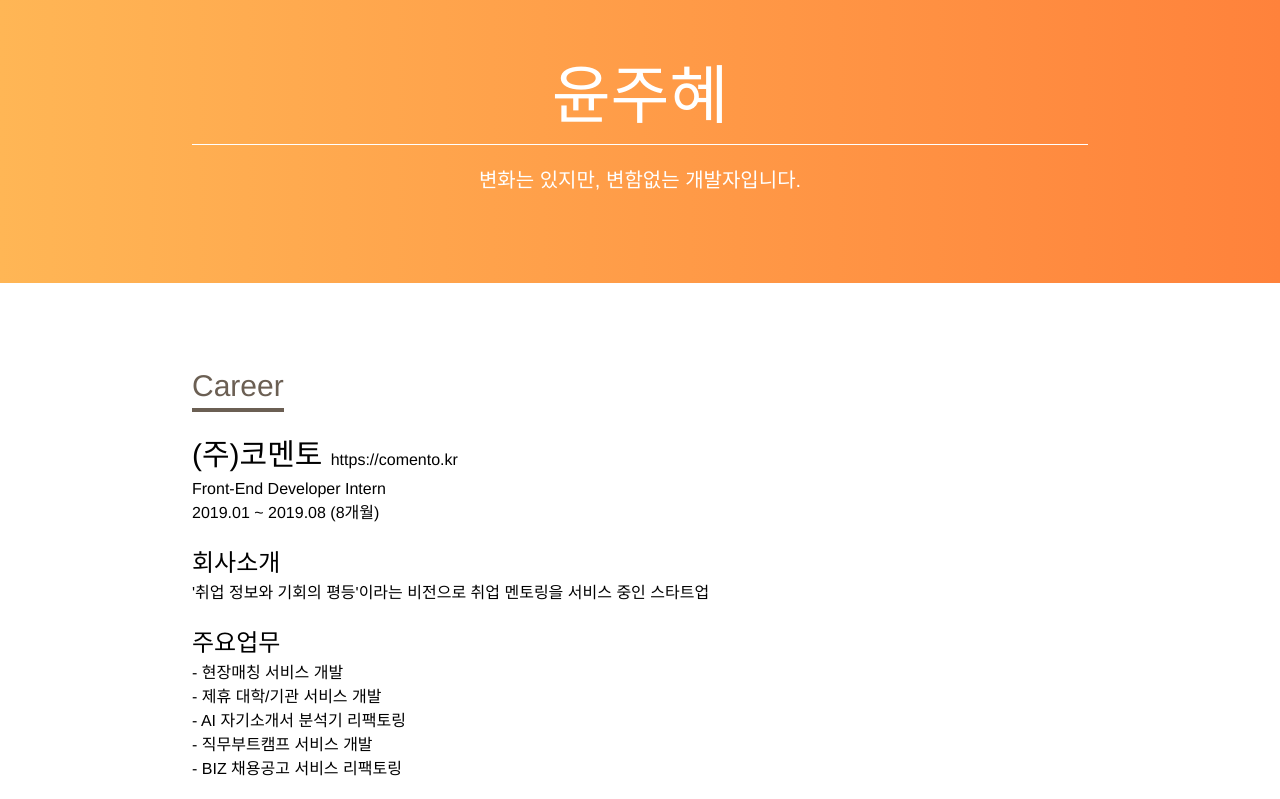
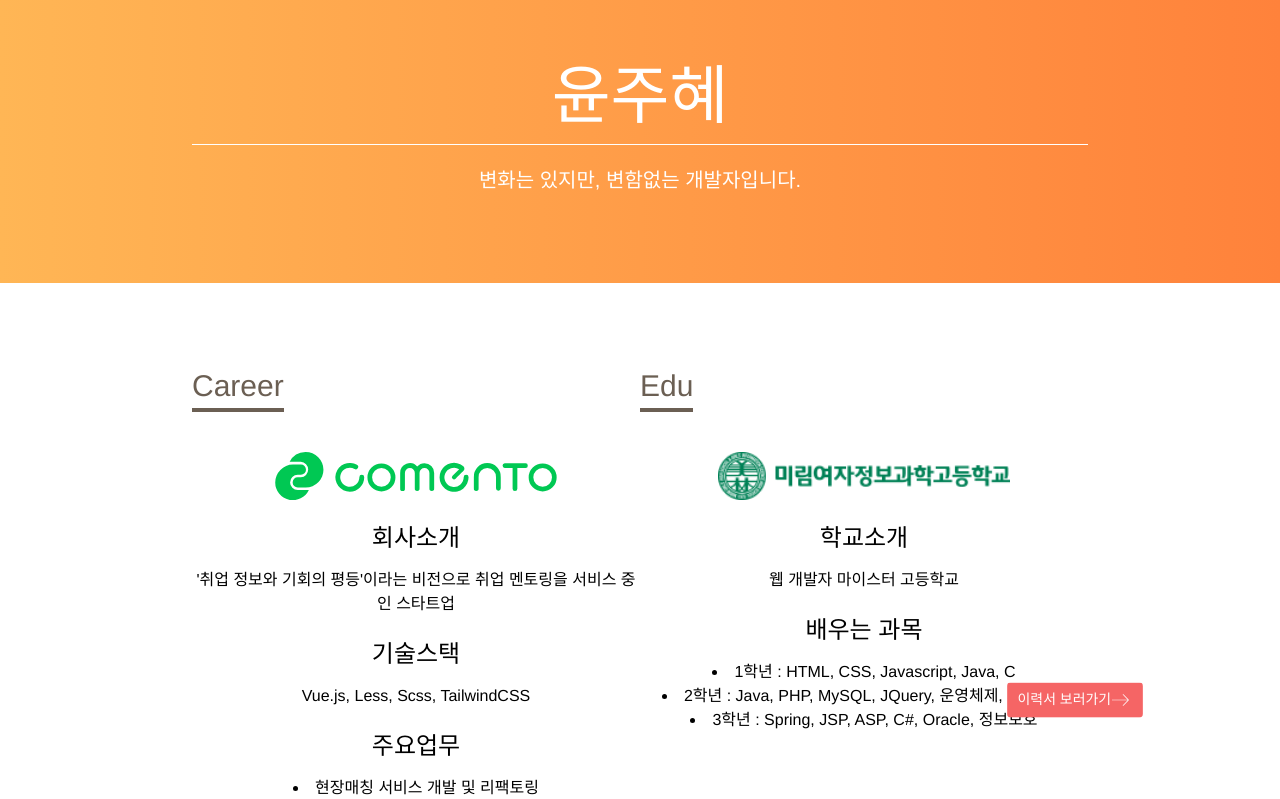
Before and after one commit to yoonjoohye/portfolio, a Vue app: page / in a window 1280 px wide. Shown: the top 799 px of the page. Built offline with nearby package versions, Linux system fonts and the light colour scheme; a web font is replaced by a local one.

Commit message:
[fix] 디자인 수정

```diff
--- a/src/assets/scss/component.scss
+++ b/src/assets/scss/component.scss
@@ -1,5 +1,74 @@
-.btn-resume:hover {
-  background-color: lighten(#717171, 40%);
+.btn-resume{
+  -webkit-animation: heartbeat 1.5s ease-in-out infinite both;
+  animation: heartbeat 1.5s ease-in-out infinite both;
+}
+@-webkit-keyframes heartbeat {
+  from {
+    -webkit-transform: scale(1);
+    transform: scale(1);
+    -webkit-transform-origin: center center;
+    transform-origin: center center;
+    -webkit-animation-timing-function: ease-out;
+    animation-timing-function: ease-out;
+  }
+  10% {
+    -webkit-transform: scale(0.91);
+    transform: scale(0.91);
+    -webkit-animation-timing-function: ease-in;
+    animation-timing-function: ease-in;
+  }
+  17% {
+    -webkit-transform: scale(0.98);
+    transform: scale(0.98);
+    -webkit-animation-timing-function: ease-out;
+    animation-timing-function: ease-out;
+  }
+  33% {
+    -webkit-transform: scale(0.87);
+    transform: scale(0.87);
+    -webkit-animation-timing-function: ease-in;
+    animation-timing-function: ease-in;
+  }
+  45% {
+    -webkit-transform: scale(1);
+    transform: scale(1);
+    -webkit-animation-timing-function: ease-out;
+    animation-timing-function: ease-out;
+  }
+}
+@keyframes heartbeat {
+  from {
+    -webkit-transform: scale(1);
+    transform: scale(1);
+    -webkit-transform-origin: center center;
+    transform-origin: center center;
+    -webkit-animation-timing-function: ease-out;
+    animation-timing-function: ease-out;
+  }
+  10% {
+    -webkit-transform: scale(0.91);
+    transform: scale(0.91);
+    -webkit-animation-timing-function: ease-in;
+    animation-timing-function: ease-in;
+  }
+  17% {
+    -webkit-transform: scale(0.98);
+    transform: scale(0.98);
+    -webkit-animation-timing-function: ease-out;
+    animation-timing-function: ease-out;
+  }
+  33% {
+    -webkit-transform: scale(0.87);
+    transform: scale(0.87);
+    -webkit-animation-timing-function: ease-in;
+    animation-timing-function: ease-in;
+  }
+  45% {
+    -webkit-transform: scale(1);
+    transform: scale(1);
+    -webkit-animation-timing-function: ease-out;
+    animation-timing-function: ease-out;
+  }
 }
 
 .profile {
--- a/src/assets/scss/layout.scss
+++ b/src/assets/scss/layout.scss
@@ -84,3 +84,9 @@
     margin-right: auto;
   }
 }
+.bottom-10{
+  bottom:10%;
+}
+.right-10{
+  right:10%;
+}
--- a/src/components/About.vue
+++ b/src/components/About.vue
@@ -1,50 +1,71 @@
 <template>
     <section class="mb-10">
-        <div class="inline-block text-center text-3xl border-b-4 border-orange-800 text-orange-800 mb-5">Career</div>
-
+        <div class="flex flex-row">
+            <div class="w-1/2">
+                <div class="inline-block text-right text-3xl border-b-4 border-orange-800 text-orange-800 mb-5">
+                    Career
+                </div>
+                <div class="text-center py-5">
                     <div class="mb-5">
-            <div class="text-3xl font-normal">
-                (주)코멘토
-                <a class="text-base font-light" href="https://comento.kr" target="_blank">https://comento.kr</a>
-            </div>
-            <div class="">Front-End Developer Intern</div>
-            <div>2019.01 ~ 2019.08 (8개월)</div>
+                        <img class="w-full h-12 cursor-pointer" :src="require('../assets/images/logo/comento.svg')"
+                             @click="goComento"/>
                     </div>
 
                     <div class="mb-5">
-            <div class="text-2xl font-normal">회사소개</div>
+                        <div class="text-2xl font-normal mb-3">회사소개</div>
                         <div>'취업 정보와 기회의 평등'이라는 비전으로 취업 멘토링을 서비스 중인 스타트업</div>
                     </div>
-
-
                     <div class="mb-5">
-            <div class="text-2xl font-normal">주요업무</div>
-            <ul>
-                <li>- 현장매칭 서비스 개발</li>
-                <li>- 제휴 대학/기관 서비스 개발</li>
-                <li>- AI 자기소개서 분석기 리팩토링</li>
-                <li>- 직무부트캠프 서비스 개발</li>
-                <li>- BIZ 채용공고 서비스 리팩토링</li>
-            </ul>
+                        <div class="text-2xl font-normal mb-3">기술스택</div>
+                        <div>Vue.js, Less, Scss, TailwindCSS</div>
+                    </div>
+                    <div class="mb-5">
+                        <div class="text-2xl font-normal mb-3">주요업무</div>
+                        <li>현장매칭 서비스 개발 및 리팩토링</li>
+                        <li>제휴 대학/기관 서비스 개발</li>
+                        <li>AI 자기소개서 분석기 리팩토링</li>
+                        <li>직무부트캠프 서비스 개발 및 실험</li>
+                        <li>BIZ 채용공고 서비스 리팩토링</li>
+                    </div>
+                </div>
             </div>
 
-
-        <div class="inline-block bg-orange-400 rounded text-base text-white py-2 px-3">
-            <a class="flex justify-center items-center"
-               href="https://drive.google.com/drive/folders/1kGlwKXYWo4R4-TAou7fAHpNHTIX6Gy9n?usp=sharing"
-               target="_blank">
-                이력서 보러가기
-                <img class="inline h-5 mr-1" src="../assets/images/logo/arrow.svg"
-                     alt="화살표 이미지">
-            </a>
+            <div class="w-1/2">
+                <div class="inline-block text-right text-3xl border-b-4 border-orange-800 text-orange-800 mb-5">
+                    Edu
                 </div>
-
+                <div class="text-center py-5">
+                    <div class="flex justify-center mb-5">
+                        <img class="h-12 cursor-pointer" :src="require('../assets/images/logo/mirim.png')"
+                             @click="goMirim"/>
+                    </div>
+                    <div class="mb-5">
+                        <div class="text-2xl font-normal mb-3">학교소개</div>
+                        <div>웹 개발자 마이스터 고등학교</div>
+                    </div>
+                    <div class="mb-5">
+                        <div class="text-2xl font-normal mb-3">배우는 과목</div>
+                        <li>1학년 : HTML, CSS, Javascript, Java, C</li>
+                        <li>2학년 : Java, PHP, MySQL, JQuery, 운영체제, 자료구조</li>
+                        <li>3학년 : Spring, JSP, ASP, C#, Oracle, 정보보호</li>
+                    </div>
+                </div>
+            </div>
+        </div>
     </section>
 </template>
 
 <script>
     export default {
-        name: "About"
+        name: "About",
+        methods: {
+            goComento: () => {
+                location.href = 'https://comento.kr';
+            },
+            goMirim:()=>{
+                location.href='https://www.e-mirim.hs.kr/main.do';
+            }
+        }
     }
 </script>
 
--- /dev/null
+++ b/src/components/Resume.vue
@@ -0,0 +1,21 @@
+<template>
+    <div class="fixed bottom-10 right-10 btn-resume inline-block bg-red-500 rounded text-base text-white py-2 px-3">
+        <a class="flex justify-center items-center"
+           href="https://drive.google.com/drive/folders/1kGlwKXYWo4R4-TAou7fAHpNHTIX6Gy9n?usp=sharing"
+           target="_blank">
+            이력서 보러가기
+            <img class="inline h-5 mr-1" src="../assets/images/logo/arrow.svg"
+                 alt="화살표 이미지">
+        </a>
+    </div>
+</template>
+
+<script>
+    export default {
+        name: "Resume"
+    }
+</script>
+
+<style scoped>
+
+</style>
--- a/src/views/Index.vue
+++ b/src/views/Index.vue
@@ -1,5 +1,7 @@
 <template>
     <section>
+        <!--이력서-->
+        <Resume></Resume>
         <!--인사말-->
         <Greeting></Greeting>
 
@@ -16,12 +18,13 @@
     import Greeting from '@/views/Greeting.vue';
     import Profile from '@/views/Profile.vue';
     import Contact from '@/views/Contact.vue';
+    import Resume from '@/components/Resume.vue';
 
 
     export default {
         name: 'Index',
         components: {
-            Greeting, Profile, Contact
+            Greeting, Profile, Contact,Resume
         }
     }
 </script>
```
Also changed, not shown: src/assets/images/logo/comento.svg (added), src/assets/images/logo/mirim.png (added). Lines whose indentation alone changed are shown as unchanged.
